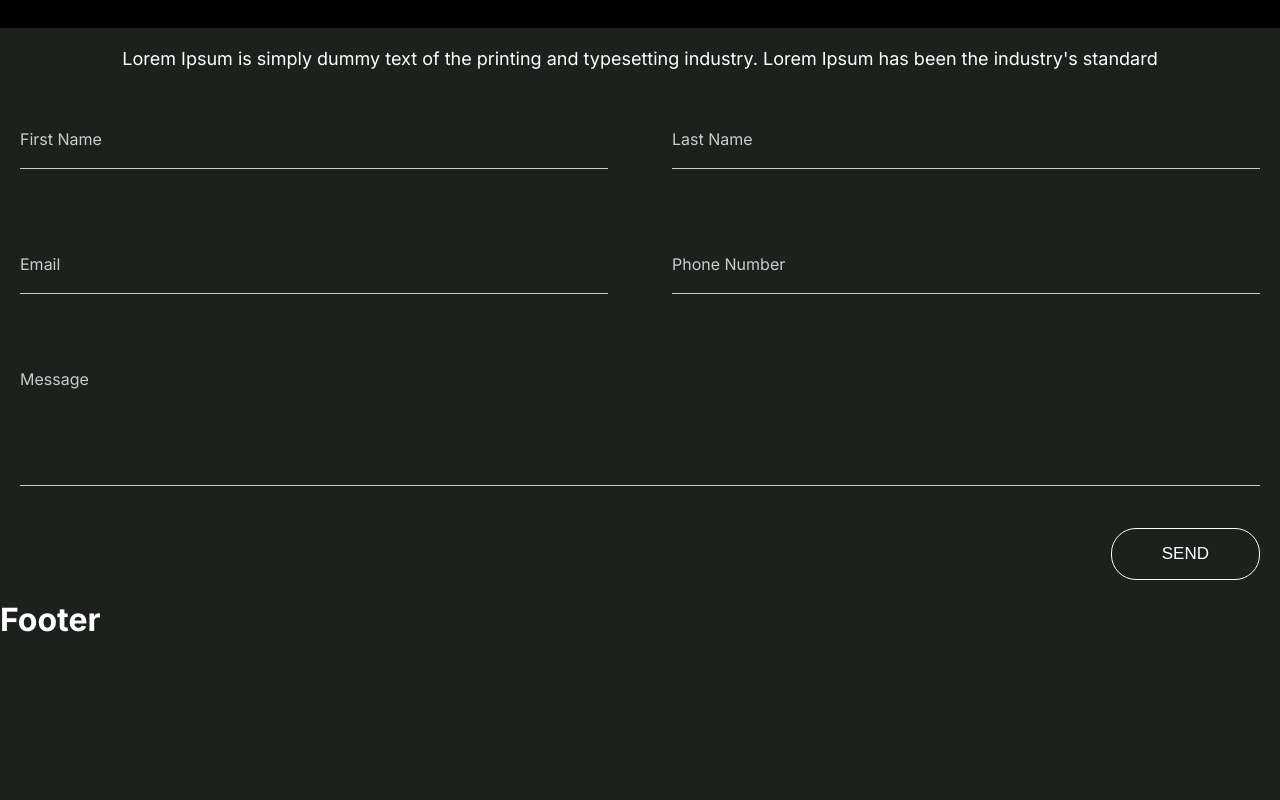
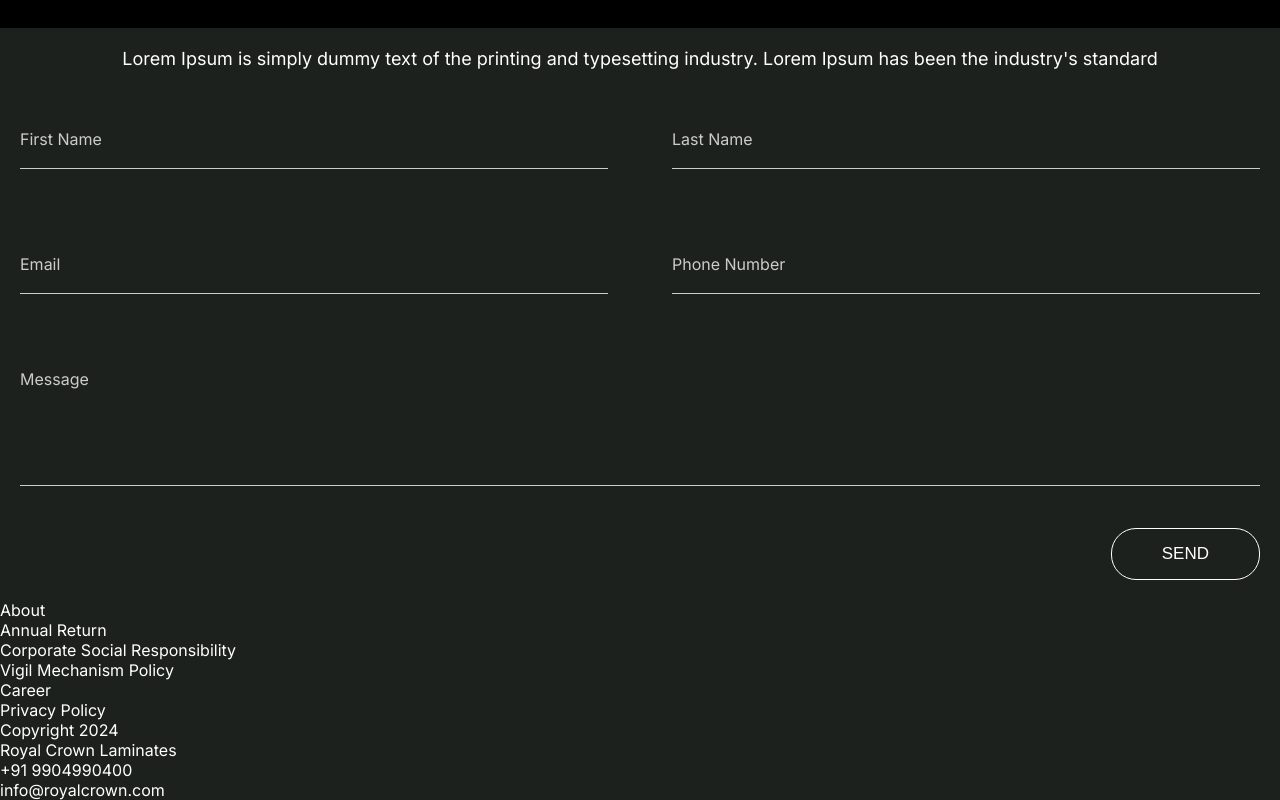
Before and after one commit to PVOT-Web-Projects/royal-crown, a Next.js app: page / in a window 1280 px wide. Shown: the part 1608-2408 px from the top of the page. Before the commit the page ends 2247 px from the top, so only its background shows below. Built offline with nearby package versions, Linux system fonts and the light colour scheme.

Commit message:
footer -m

```diff
--- a/src/components/footer/Footer.jsx
+++ b/src/components/footer/Footer.jsx
@@ -1,8 +1,32 @@
+import Link from "next/link";
+import "./footer.scss"
+
 const Footer = () => {
   return (
-    <div className="footer">
-      <h1>Footer</h1>
-    </div>
+    <footer>
+      <nav>
+        <ul>
+          <li><Link href={"#"}>About</Link></li>
+          <li><Link href={"#"}>Annual Return</Link></li>
+        </ul>
+        <ul>
+          <li><Link href={"#"}>Corporate Social Responsibility</Link></li>
+          <li><Link href={"#"}>Vigil Mechanism Policy</Link></li>
+        </ul>
+        <ul>
+          <li><Link href={"#"}>Career</Link></li>
+          <li><Link href={"#"}>Privacy Policy</Link></li>
+        </ul>
+        <ul>
+          <li><Link href={"#"}>Copyright 2024</Link></li>
+          <li><Link href={"#"}>Royal Crown Laminates</Link></li>
+        </ul>
+        <ul>
+          <li><Link href={"#"}>+91 9904990400</Link></li>
+          <li><Link href={"#"}>info@royalcrown.com</Link></li>
+        </ul>
+      </nav>
+    </footer>
   );
 };
-export default Footer
+export default Footer;
--- a/src/components/footer/footer.scss
+++ b/src/components/footer/footer.scss
@@ -0,0 +1,16 @@
+@import "../../app/variables.scss" ;
+footer {
+  nav {
+    ul {
+      li {
+        a {
+          color: $white;
+          text-decoration: none;
+          &:hover {
+            color: #ff0000;
+          }
+        }
+      }
+    }
+  }
+}
```
